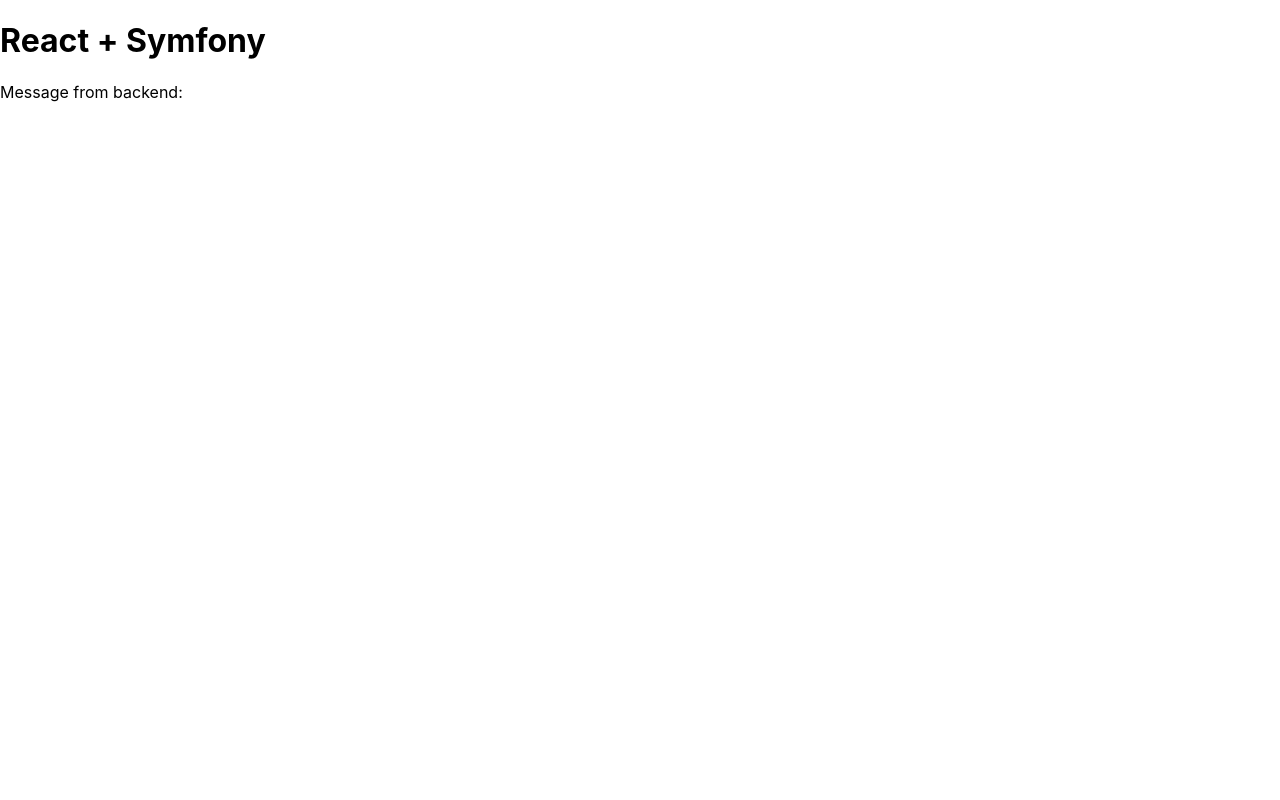
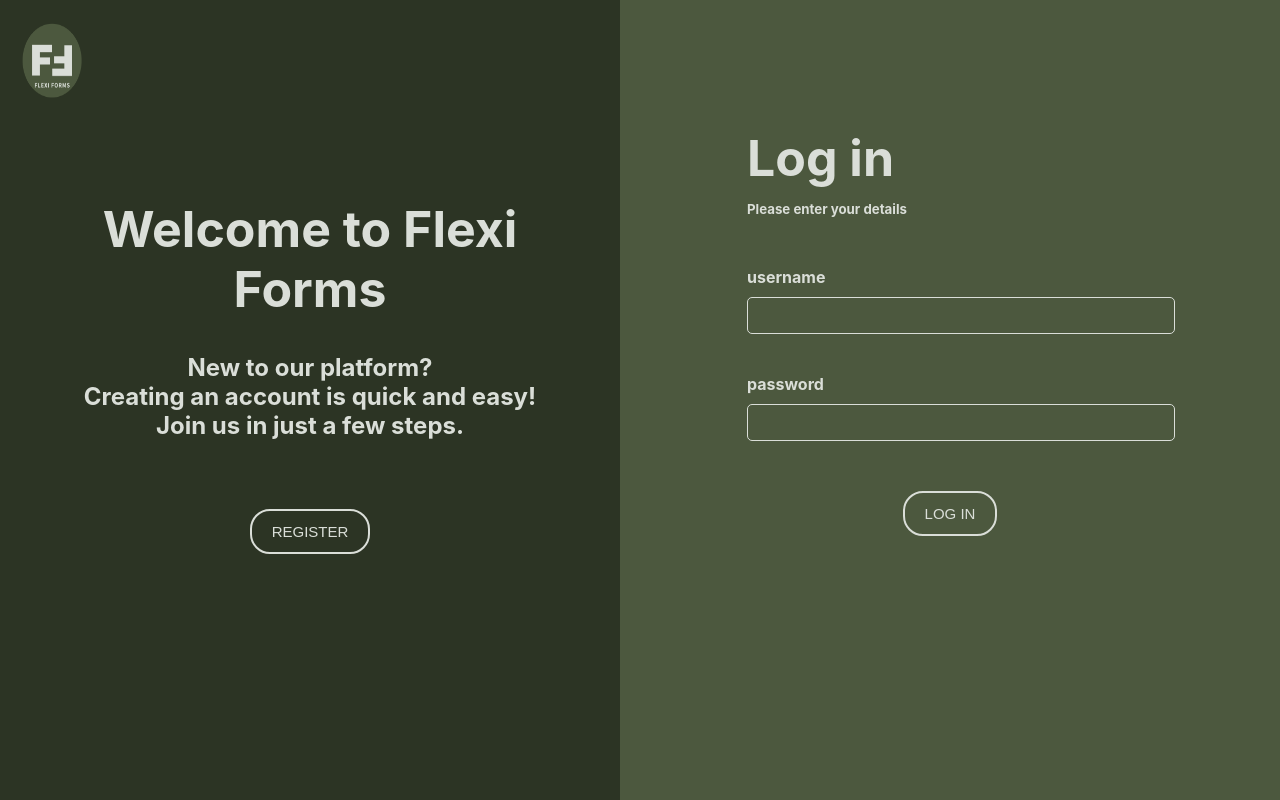
Before and after one commit to katarinamarj/flexi-forms-front, a React (Create React App) app: page / in a window 1280 px wide. Built offline with nearby package versions, Linux system fonts and the light colour scheme; no server answers.

Commit message:
Implement login page

```diff
--- a/src/App.js
+++ b/src/App.js
@@ -1,8 +1,12 @@
 import { useEffect, useState } from "react";
+import { BrowserRouter as Router, Routes, Route } from "react-router-dom";
+import Login from "./pages/Login";
+import Register from "./pages/Register";
+
 
 
 function App() {
-  const [message, setMessage] = useState("");
+  const [setMessage] = useState("");
 
   useEffect(() => {
     fetch("https://127.0.0.1:8000/api/message")
@@ -12,11 +16,14 @@
   }, []);
 
   return (
-    <div>
-      <h1>React + Symfony</h1>
-      <p>Message from backend: {message}</p>
-    </div>
-  );
+      <Router>
+        <Routes>
+          <Route path="/" element={<Login />} />
+          <Route path="/login" element={<Login />} />
+          <Route path="/register" element={<Register />} />
+        </Routes>
+      </Router>
+    );
 }
 
 export default App;
--- /dev/null
+++ b/src/pages/Login.js
@@ -0,0 +1,46 @@
+import React from "react";
+import "../styles/Login.css";
+import { useNavigate } from 'react-router-dom';
+import logo from '../logo.png';
+
+const Login = () => {
+
+  const navigate = useNavigate();
+
+  const goToRegister = () => {
+    navigate('/register');
+  };
+
+  return (
+    <div className="container">
+    <img src={logo} alt="Logo" className="logo" />
+
+      <div className="left-side">
+      <h1>Welcome to Flexi Forms</h1>
+        <center><h2>New to our platform?<br/> Creating an account is quick and easy!<br/>Join us in just a few steps.</h2></center>
+        <button className="signup-btn" onClick={goToRegister}>REGISTER</button>
+      </div>
+
+      <div className="right-side">
+        <div className="login-box">
+          <h1>Log in</h1>
+          <h5>Please enter your details</h5>
+          <form >
+            <div className="input-group">
+              <label>username</label>
+              <input type="text" />
+            </div>
+            <div className="input-group">
+              <label>password</label>
+              <input type="password" />
+            </div>
+            <center><button className="login-btn">LOG IN</button></center>
+          </form>
+
+        </div>
+      </div>
+    </div>
+  );
+};
+
+export default Login;
--- /dev/null
+++ b/src/pages/Register.js
@@ -0,0 +1,8 @@
+// RegisterPage.js
+
+import "../styles/Register.css";
+const RegisterPage = () => {
+    return <div>Register Page</div>;
+  };
+
+  export default RegisterPage; // Ovo je važno!
--- /dev/null
+++ b/src/styles/Login.css
@@ -0,0 +1,131 @@
+html, body {
+  margin: 0;
+  padding: 0;
+  height: 100%;
+  overflow: hidden;
+}
+
+.container {
+  display: flex;
+  justify-content: center;
+  align-items: center;
+  background: #2c3424;
+  height: 100vh;
+
+}
+
+.left-side, .right-side {
+  flex: 1;
+  display: flex;
+  flex-direction: column;
+  justify-content: center;
+  align-items: center;
+  color: #DADED8;
+
+}
+
+.left-side {
+  background: #2c3424;
+  align-items: center;
+  padding: 20px;
+  height: auto;
+  transform: translateY(-40px);
+}
+
+.left-side h1 {
+  font-size: 50px;
+  max-width: 80%;
+  text-align: center;
+}
+
+.left-side h2 {
+  margin-top: auto;
+  text-align: center;
+}
+
+.signup-btn {
+  background: transparent;
+  border: 2px solid#DADED8;
+  color: #DADED8;
+  border-radius: 20px;
+  cursor: pointer;
+  margin-top: 50px;
+  padding: 12px 20px;
+  font-size: 15px;
+}
+
+.signup-btn:hover {
+  background: #DADED8;
+  color: #2c3424;
+}
+
+.right-side {
+  background: #4c583e;
+  padding: 40px;
+  height: 100%;
+}
+
+.right-side h1{
+  transform: translateY(-80px);
+  font-size: 50px;
+}
+
+.right-side h5{
+  transform: translateY(-100px);
+  margin-bottom: 50px;
+}
+
+.login-box {
+  width: 70%;
+}
+
+.input-group {
+  margin-bottom: 25px;
+  transform: translateY(-100px);
+}
+
+.input-group label {
+  display: block;
+  margin-bottom: 10px;
+  font-weight: bold;
+}
+
+.input-group input {
+  width: 100%;
+  padding: 10px;
+  border: 1px solid #DADED8;
+  border-radius: 5px;
+  background-color: transparent;
+  color: #DADED8;
+  margin-bottom: 15px;
+}
+
+.login-btn {
+  background: transparent;
+  border: 2px solid#DADED8;
+  color: #DADED8;
+  border-radius: 20px;
+  cursor: pointer;
+  padding: 12px 20px;
+  font-size: 15px;
+  transform: translateY(-90px);
+}
+
+.login-btn:hover {
+  background: #DADED8;
+  color: #2c3424;
+}
+
+.logo {
+  position: absolute;
+  top: 20px;
+  left: 20px;
+  width: 5%;
+  height: 10%;
+}
+
+@media (max-width: 950px) {
+  .logo {
+      display: none;
+  }
+}
--- /dev/null
+++ b/src/styles/Register.css
@@ -0,0 +1,3 @@
+body{
+    background-color: #959581;
+}
```
Also changed, not shown: src/logo.png (added), src/logo.svg (deleted), src/styles/README.txt (added).
